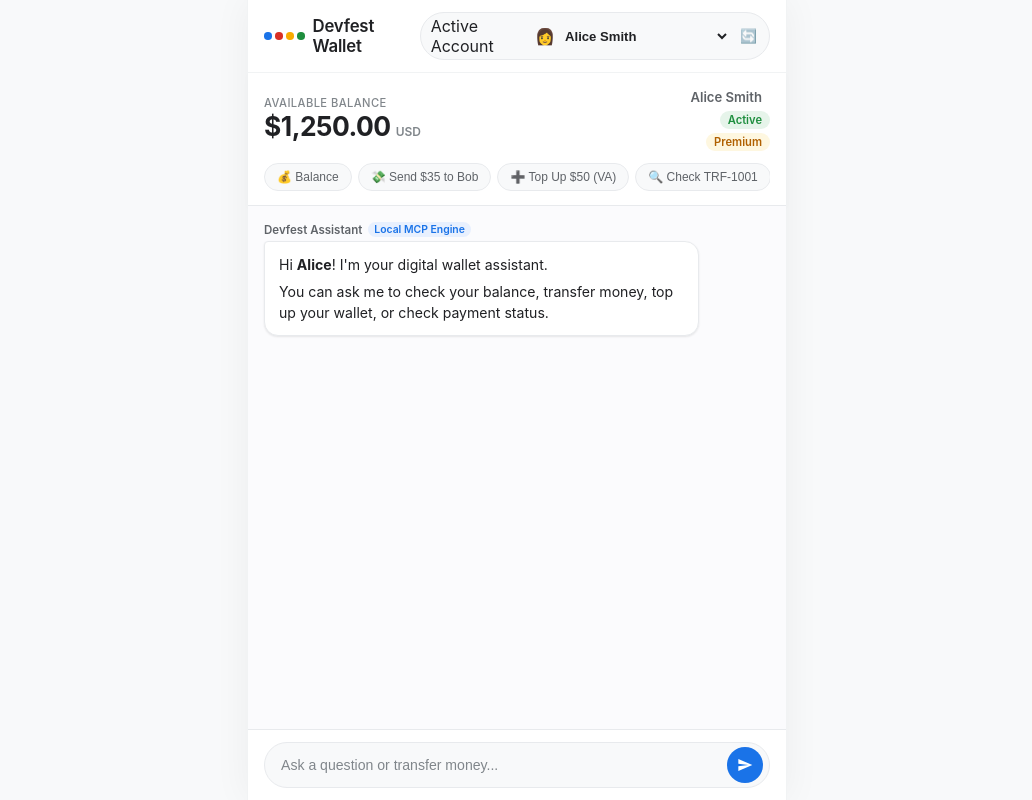
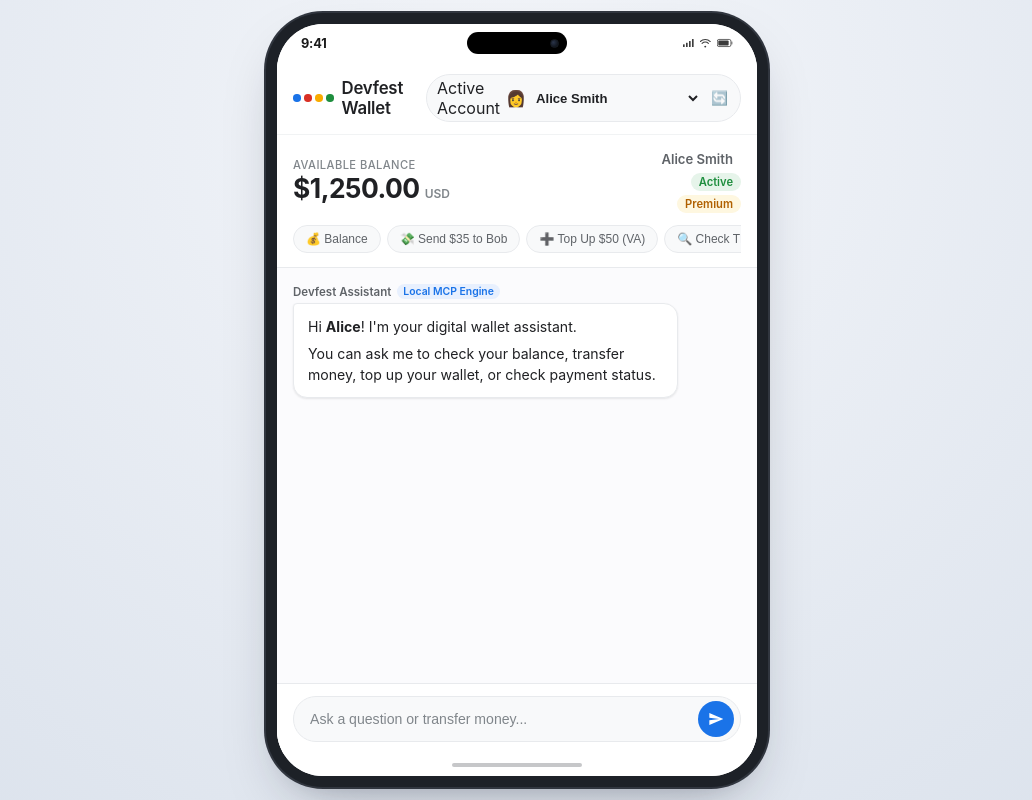
Before and after one commit to retzd-tech/genkit-mcp, a website: page public/index.html in a window 1280 px wide. Shown: the whole page, without its empty margins (123-1155 px from the left). Drawn offline with Linux system fonts and the light colour scheme; no server answers.

Commit message:
feat(ui): update to wider smartphone mockup frame with sleek bezel, status bar and home indicator

```diff
--- a/public/css/style.css
+++ b/public/css/style.css
@@ -45,25 +45,124 @@
 
 body {
   font-family: var(--font-stack);
-  background-color: var(--bg-page);
+  background: radial-gradient(circle at 50% 15%, #f4f6fa 0%, #dbe2ec 100%);
   color: var(--text-main);
   min-height: 100vh;
+  min-height: 100dvh;
   display: flex;
+  align-items: center;
   justify-content: center;
+  padding: 24px 16px;
+  overflow-x: hidden;
 }
 
-/* App Container - Centered, Mobile-First Layout */
-.app-layout {
+/* ==========================================================================
+   Mobile Phone Device Frame (Wider modern smartphone container)
+   ========================================================================== */
+
+.phone-frame {
   width: 100%;
-  max-width: 540px;
-  min-height: 100vh;
+  max-width: 480px; /* "like a mobile phone ? but a little bit wider" */
+  height: 900px;
+  max-height: calc(100vh - 48px);
+  max-height: calc(100dvh - 48px);
   background: var(--bg-card);
   display: flex;
   flex-direction: column;
-  box-shadow: 0 0 35px rgba(0, 0, 0, 0.05);
-  border-left: 1px solid var(--border-light);
-  border-right: 1px solid var(--border-light);
   position: relative;
+  border-radius: 46px;
+  overflow: hidden;
+
+  /* Matte Titanium Outer Hardware Bezel + Real Device Depth */
+  box-shadow:
+    0 0 0 11px #1d2127,
+    0 0 0 13px #31363f,
+    0 25px 60px -12px rgba(18, 24, 38, 0.35),
+    0 12px 24px -8px rgba(18, 24, 38, 0.2);
+}
+
+/* Phone Status Bar (Desktop Demo Mode) */
+.phone-status-bar {
+  height: 38px;
+  padding: 0 24px;
+  background: var(--bg-card);
+  display: flex;
+  align-items: center;
+  justify-content: space-between;
+  flex-shrink: 0;
+  z-index: 30;
+  user-select: none;
+}
+
+.status-time {
+  font-size: 0.8rem;
+  font-weight: 700;
+  color: #1a1a1a;
+  letter-spacing: -0.2px;
+  width: 50px;
+}
+
+.dynamic-island {
+  width: 100px;
+  height: 22px;
+  background: #000000;
+  border-radius: 20px;
+  display: flex;
+  align-items: center;
+  justify-content: flex-end;
+  padding-right: 8px;
+}
+
+.camera-lens {
+  width: 9px;
+  height: 9px;
+  border-radius: 50%;
+  background: radial-gradient(circle at 35% 35%, #2a3449 0%, #0d1117 80%);
+  border: 1px solid #161b22;
+}
+
+.status-icons {
+  display: flex;
+  align-items: center;
+  gap: 6px;
+  color: #1a1a1a;
+  width: 50px;
+  justify-content: flex-end;
+}
+
+.status-icon {
+  display: inline-block;
+  opacity: 0.85;
+}
+
+/* App Layout - Inner Screen Container */
+.app-layout {
+  width: 100%;
+  flex: 1;
+  min-height: 0; /* Crucial for inner scrolling */
+  background: var(--bg-card);
+  display: flex;
+  flex-direction: column;
+  overflow: hidden;
+  position: relative;
+}
+
+/* Phone Bottom Home Indicator (Desktop Demo Mode) */
+.phone-home-bar {
+  height: 22px;
+  background: var(--bg-card);
+  display: flex;
+  align-items: center;
+  justify-content: center;
+  flex-shrink: 0;
+}
+
+.home-indicator {
+  width: 130px;
+  height: 4.5px;
+  background: #1f2328;
+  opacity: 0.25;
+  border-radius: 10px;
 }
 
 /* ==========================================================================
@@ -533,3 +632,28 @@ body {
   from { opacity: 0; transform: translateY(8px); }
   to { opacity: 1; transform: translateY(0); }
 }
+
+/* ==========================================================================
+   Responsive Adaptations (Native Mobile View)
+   ========================================================================== */
+
+@media (max-width: 520px) {
+  body {
+    padding: 0;
+    background: var(--bg-card);
+  }
+
+  .phone-frame {
+    max-width: 100%;
+    height: 100vh;
+    height: 100dvh;
+    max-height: 100dvh;
+    border-radius: 0;
+    box-shadow: none;
+  }
+
+  .phone-status-bar,
+  .phone-home-bar {
+    display: none;
+  }
+}
--- a/public/index.html
+++ b/public/index.html
@@ -10,9 +10,36 @@
 </head>
 <body>
 
-  <div class="app-layout">
+  <!-- Floating Mobile Phone Device View -->
+  <div class="phone-frame">
 
-    <!-- Top Header -->
+    <!-- Phone Status Bar & Dynamic Island (Desktop Demo Mode) -->
+    <div class="phone-status-bar" aria-hidden="true">
+      <span class="status-time">9:41</span>
+      <div class="dynamic-island">
+        <span class="camera-lens"></span>
+      </div>
+      <div class="status-icons">
+        <svg class="status-icon" width="14" height="10" viewBox="0 0 17 12" fill="currentColor">
+          <rect x="0" y="8" width="2.5" height="4" rx="0.5"/>
+          <rect x="4.5" y="5.5" width="2.5" height="6.5" rx="0.5"/>
+          <rect x="9" y="3" width="2.5" height="9" rx="0.5"/>
+          <rect x="13.5" y="0" width="2.5" height="12" rx="0.5"/>
+        </svg>
+        <svg class="status-icon" width="13" height="10" viewBox="0 0 16 12" fill="currentColor">
+          <path d="M8 10a1.5 1.5 0 1 1 0 3 1.5 1.5 0 0 1 0-3zm-4.24-2.83a6 6 0 0 1 8.48 0 .8.8 0 0 0 1.13-1.13 7.6 7.6 0 0 0-10.74 0 .8.8 0 0 0 1.13 1.13zm-2.83-2.83a10 10 0 0 1 14.14 0 .8.8 0 0 0 1.13-1.13 11.6 11.6 0 0 0-16.4 0 .8.8 0 0 0 1.13 1.13z"/>
+        </svg>
+        <svg class="status-icon status-battery" width="20" height="10" viewBox="0 0 25 12" fill="currentColor">
+          <rect x="0.5" y="0.5" width="21" height="11" rx="2.5" fill="none" stroke="currentColor" stroke-width="1.2"/>
+          <rect x="2" y="2" width="16" height="8" rx="1.5"/>
+          <path d="M23 4.5v3" stroke="currentColor" stroke-width="1.2" stroke-linecap="round"/>
+        </svg>
+      </div>
+    </div>
+
+    <div class="app-layout">
+
+      <!-- Top Header -->
     <header class="top-nav">
       <div class="brand">
         <span class="logo-dots" aria-hidden="true">
@@ -105,6 +132,13 @@
       </form>
     </footer>
 
+    </div>
+
+    <!-- Phone Bottom Home Gesture Bar (Desktop Demo Mode) -->
+    <div class="phone-home-bar" aria-hidden="true">
+      <div class="home-indicator"></div>
+    </div>
+
   </div>
 
   <!-- Toast Notification -->
```
